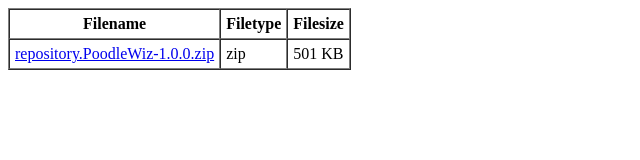
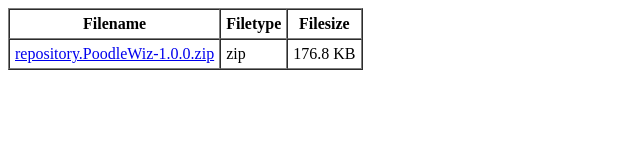
Before and after one commit to Kpoodle/repo, a plain HTML site: page index.html in a window 1280 px wide. Shown: the full height of the page, 0-640 px from the left. Drawn offline with Linux system fonts and the light colour scheme.

Commit message:
Update index.html

```diff
--- a/index.html
+++ b/index.html
@@ -18,7 +18,7 @@
 <tr>
 <td><a href="repository.PoodleWiz-1.0.0.zip">repository.PoodleWiz-1.0.0.zip</a></td>
 <td>zip</td>
-<td>501 KB</td>
+<td>176.8 KB</td>
 </tr>
 
 </table>
```
